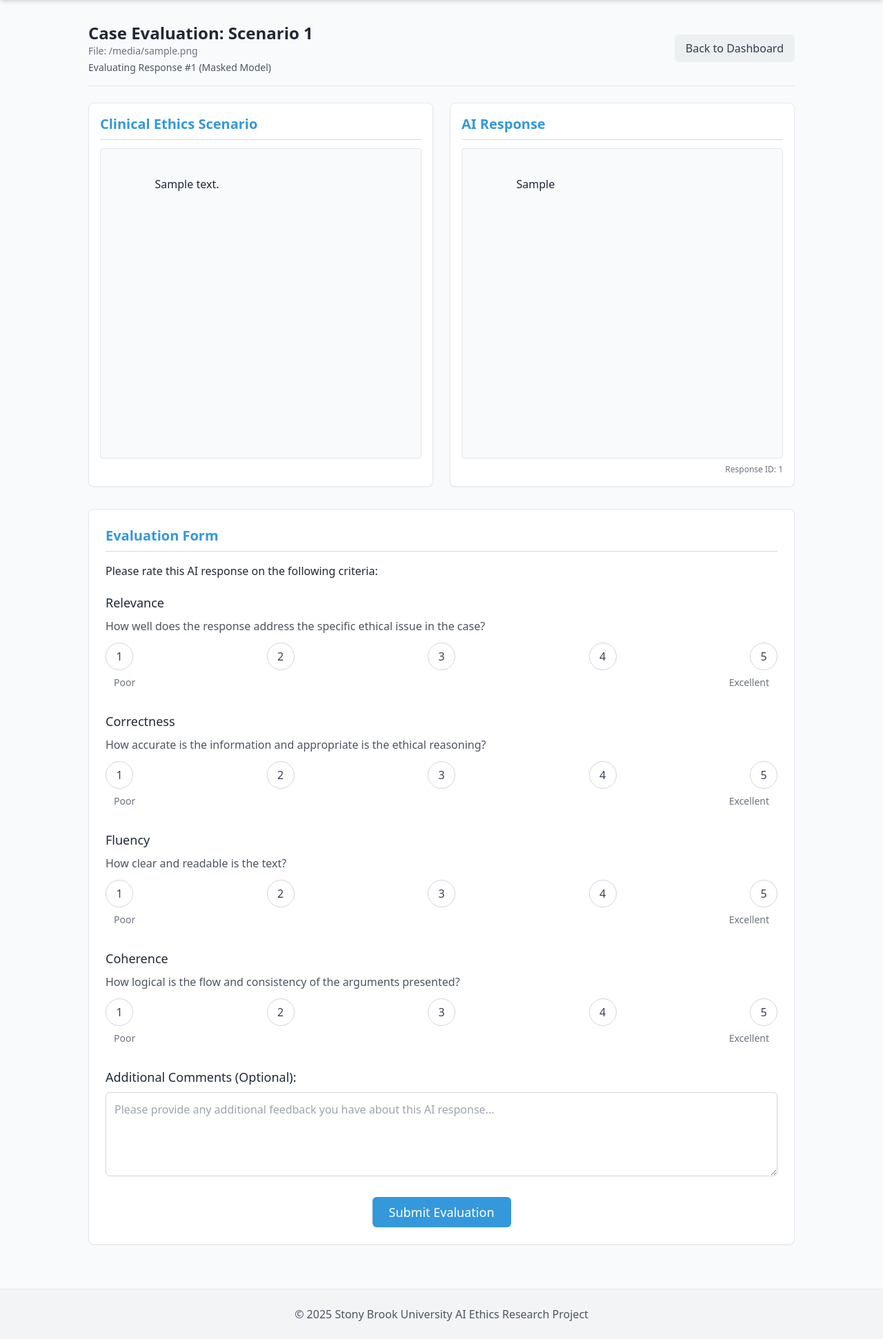
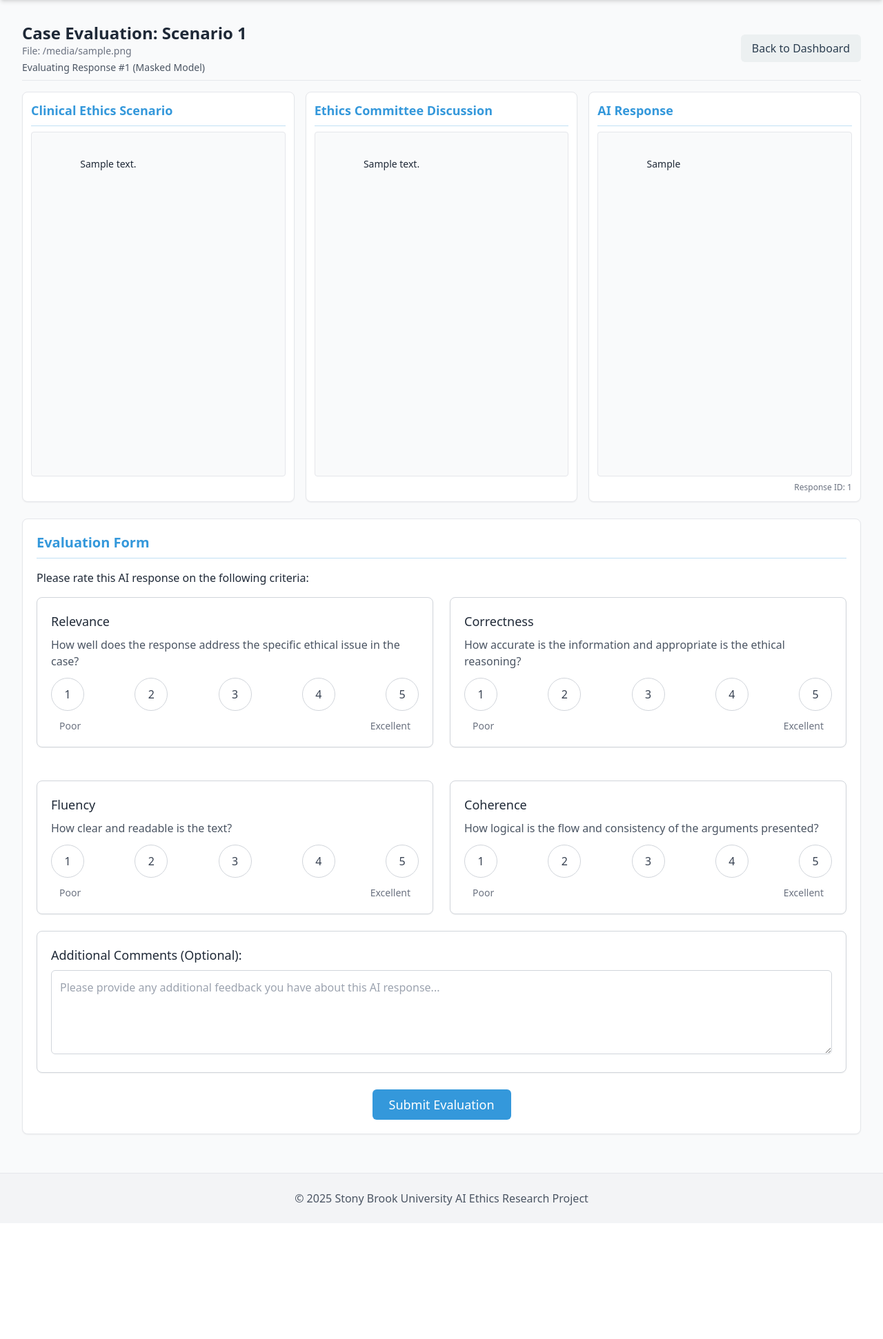
Before and after one commit to hantswilliams/sbu-ai-ethics-research-dsmb-hec-irb, a Flask app: template webapp/templates/evaluate.html in a window 1280 px wide. Shown: the part 96-2038 px from the top of the page at 69% size. After the commit the page ends 1844 px from the top, so only its background shows below. Run offline with Flask 3, Linux system fonts and the light colour scheme; the template is opened without the code that fills it: most values are stand-ins (such as "Sample title", 1, 10 or a date in 2020); some libraries are stand-ins or nearby versions.

Commit message:
ui enhancements

```diff
--- a/webapp/app.py
+++ b/webapp/app.py
@@ -274,6 +274,24 @@ def evaluate(case_id, scenario_filename):
             print(f"Error checking database for scenario: {e}")
             case_content = f"Error: Could not retrieve scenario content. {str(e)}"
 
+    # Try to read the ethics committee discussion file
+    discussion_content = None
+    discussion_filename = scenario_filename.replace('_case.md', '_discussion.md')
+    discussion_path = BASE_PATH / "research" / "scenarios" / discussion_filename
+
+    if discussion_path.exists():
+        try:
+            with open(discussion_path, 'r') as f:
+                discussion_content = f.read()
+            logger = logging.getLogger(__name__)
+            logger.info(f"Successfully read discussion content from file: {discussion_path}")
+        except Exception as e:
+            print(f"Error reading discussion file: {e}")
+            discussion_content = f"Error: Could not read discussion file. {str(e)}"
+    else:
+        discussion_content = "Ethics committee discussion not available for this scenario."
+        logger.warning(f"Discussion file not found at {discussion_path}")
+
     # Get a random response for this case that hasn't been evaluated by this evaluator
     conn = get_db_connection()
     cursor = conn.cursor()
@@ -348,6 +366,7 @@ def evaluate(case_id, scenario_filename):
                           case_id=case_id,
                           scenario_filename=scenario_filename,
                           case_content=case_content,
+                          discussion_content=discussion_content,
                           response=response)
 
 @app.route('/submit_evaluation', methods=['POST'])
--- a/webapp/templates/evaluate.html
+++ b/webapp/templates/evaluate.html
@@ -3,8 +3,8 @@
 {% block title %}Evaluate Response - AI Ethics Research{% endblock %}
 
 {% block content %}
-<div class="max-w-5xl mx-auto">
-    <div class="mb-6 pb-4 border-b flex justify-between items-center">
+<div class="max-w-full mx-auto px-2 lg:px-4">
+    <div class="mb-4 pb-2 border-b flex justify-between items-center">
         <div>
             <h2 class="text-2xl font-semibold">Case Evaluation: Scenario {{ case_id }}</h2>
             <p class="text-gray-500 text-sm">File: {{ scenario_filename }}</p>
@@ -13,17 +13,24 @@
         <a href="{{ url_for('dashboard') }}" class="btn btn-secondary">Back to Dashboard</a>
     </div>
 
-    <div class="grid grid-cols-1 md:grid-cols-2 gap-6 mb-8">
-        <div class="bg-white rounded-lg shadow-sm p-4 border border-gray-200">
-            <h3 class="text-xl font-semibold mb-3 pb-2 border-b border-primary/30 text-primary">Clinical Ethics Scenario</h3>
-            <div class="whitespace-pre-wrap text-gray-800 leading-relaxed h-[450px] overflow-y-auto p-3 bg-gray-50 rounded border border-gray-200">
+    <div class="grid grid-cols-1 md:grid-cols-3 gap-4 mb-6">
+        <div class="bg-white rounded-lg shadow-sm p-3 border border-gray-200">
+            <h3 class="text-lg font-semibold mb-2 pb-2 border-b border-primary/30 text-primary">Clinical Ethics Scenario</h3>
+            <div class="whitespace-pre-wrap text-gray-800 leading-relaxed h-[500px] overflow-y-auto p-3 bg-gray-50 rounded border border-gray-200 text-sm">
                 {{ case_content | safe }}
             </div>
         </div>
 
-        <div class="bg-white rounded-lg shadow-sm p-4 border border-gray-200">
-            <h3 class="text-xl font-semibold mb-3 pb-2 border-b border-primary/30 text-primary">AI Response</h3>
-            <div class="whitespace-pre-wrap text-gray-800 leading-relaxed h-[450px] overflow-y-auto p-3 bg-gray-50 rounded border border-gray-200">
+        <div class="bg-white rounded-lg shadow-sm p-3 border border-gray-200">
+            <h3 class="text-lg font-semibold mb-2 pb-2 border-b border-primary/30 text-primary">Ethics Committee Discussion</h3>
+            <div class="whitespace-pre-wrap text-gray-800 leading-relaxed h-[500px] overflow-y-auto p-3 bg-gray-50 rounded border border-gray-200 text-sm">
+                {{ discussion_content | safe }}
+            </div>
+        </div>
+
+        <div class="bg-white rounded-lg shadow-sm p-3 border border-gray-200">
+            <h3 class="text-lg font-semibold mb-2 pb-2 border-b border-primary/30 text-primary">AI Response</h3>
+            <div class="whitespace-pre-wrap text-gray-800 leading-relaxed h-[500px] overflow-y-auto p-3 bg-gray-50 rounded border border-gray-200 text-sm">
                 {{ response.full_response | safe }}
             </div>
             <div class="mt-2 text-right text-gray-500 text-xs">
@@ -33,9 +40,9 @@
         </div>
     </div>
 
-    <div class="bg-white rounded-lg shadow-sm p-6 border border-gray-200 mb-8">
+    <div class="bg-white rounded-lg shadow-sm p-5 border border-gray-200 mb-6">
         <h3 class="text-xl font-semibold mb-4 pb-2 border-b border-primary/30 text-primary">Evaluation Form</h3>
-        <p class="mb-5">Please rate this AI response on the following criteria:</p>
+        <p class="mb-4">Please rate this AI response on the following criteria:</p>
 
         <form action="{{ url_for('submit_evaluation') }}" method="post">
             <input type="hidden" name="response_id" value="{{ response.id }}">
@@ -43,83 +50,85 @@
             <input type="hidden" name="scenario_filename" value="{{ scenario_filename }}">
             <input type="hidden" name="iteration" value="{{ response.iteration }}">
 
-            <div class="mb-8">
+            <div class="grid grid-cols-1 md:grid-cols-2 gap-6">
+                <div class="mb-6 border border-gray-300 rounded-lg p-5 bg-white shadow-sm">
                     <h4 class="text-lg font-medium mb-2 text-gray-800">Relevance</h4>
                     <p class="mb-3 text-gray-600">How well does the response address the specific ethical issue in the case?</p>
                     <div class="flex justify-between items-center mb-1">
                         {% for i in range(1, 6) %}
                         <div class="flex flex-col items-center">
-                        <label for="relevance_{{ i }}" class="w-10 h-10 flex items-center justify-center border border-gray-300 rounded-full cursor-pointer hover:bg-gray-100 text-gray-700 mb-1">
+                            <label for="relevance_{{ i }}" class="w-12 h-12 flex items-center justify-center border border-gray-300 rounded-full cursor-pointer hover:bg-gray-100 text-gray-700 mb-1 transition-all duration-200">
                                 {{ i }}
                             </label>
                             <input type="radio" id="relevance_{{ i }}" name="relevance_score" value="{{ i }}" required class="sr-only peer">
                         </div>
                         {% endfor %}
                     </div>
-                <div class="flex justify-between text-sm text-gray-500 px-3">
+                    <div class="flex justify-between text-sm text-gray-500 px-3 mt-2">
                         <span>Poor</span>
                         <span>Excellent</span>
                     </div>
                 </div>
 
-            <div class="mb-8">
+                <div class="mb-6 border border-gray-300 rounded-lg p-5 bg-white shadow-sm">
                     <h4 class="text-lg font-medium mb-2 text-gray-800">Correctness</h4>
                     <p class="mb-3 text-gray-600">How accurate is the information and appropriate is the ethical reasoning?</p>
                     <div class="flex justify-between items-center mb-1">
                         {% for i in range(1, 6) %}
                         <div class="flex flex-col items-center">
-                        <label for="correctness_{{ i }}" class="w-10 h-10 flex items-center justify-center border border-gray-300 rounded-full cursor-pointer hover:bg-gray-100 text-gray-700 mb-1">
+                            <label for="correctness_{{ i }}" class="w-12 h-12 flex items-center justify-center border border-gray-300 rounded-full cursor-pointer hover:bg-gray-100 text-gray-700 mb-1 transition-all duration-200">
                                 {{ i }}
                             </label>
                             <input type="radio" id="correctness_{{ i }}" name="correctness_score" value="{{ i }}" required class="sr-only peer">
                         </div>
                         {% endfor %}
                     </div>
-                <div class="flex justify-between text-sm text-gray-500 px-3">
+                    <div class="flex justify-between text-sm text-gray-500 px-3 mt-2">
                         <span>Poor</span>
                         <span>Excellent</span>
                     </div>
                 </div>
 
-            <div class="mb-8">
+                <div class="mb-6 border border-gray-300 rounded-lg p-5 bg-white shadow-sm">
                     <h4 class="text-lg font-medium mb-2 text-gray-800">Fluency</h4>
                     <p class="mb-3 text-gray-600">How clear and readable is the text?</p>
                     <div class="flex justify-between items-center mb-1">
                         {% for i in range(1, 6) %}
                         <div class="flex flex-col items-center">
-                        <label for="fluency_{{ i }}" class="w-10 h-10 flex items-center justify-center border border-gray-300 rounded-full cursor-pointer hover:bg-gray-100 text-gray-700 mb-1">
+                            <label for="fluency_{{ i }}" class="w-12 h-12 flex items-center justify-center border border-gray-300 rounded-full cursor-pointer hover:bg-gray-100 text-gray-700 mb-1 transition-all duration-200">
                                 {{ i }}
                             </label>
                             <input type="radio" id="fluency_{{ i }}" name="fluency_score" value="{{ i }}" required class="sr-only peer">
                         </div>
                         {% endfor %}
                     </div>
-                <div class="flex justify-between text-sm text-gray-500 px-3">
+                    <div class="flex justify-between text-sm text-gray-500 px-3 mt-2">
                         <span>Poor</span>
                         <span>Excellent</span>
                     </div>
                 </div>
 
-            <div class="mb-8">
+                <div class="mb-6 border border-gray-300 rounded-lg p-5 bg-white shadow-sm">
                     <h4 class="text-lg font-medium mb-2 text-gray-800">Coherence</h4>
                     <p class="mb-3 text-gray-600">How logical is the flow and consistency of the arguments presented?</p>
                     <div class="flex justify-between items-center mb-1">
                         {% for i in range(1, 6) %}
                         <div class="flex flex-col items-center">
-                        <label for="coherence_{{ i }}" class="w-10 h-10 flex items-center justify-center border border-gray-300 rounded-full cursor-pointer hover:bg-gray-100 text-gray-700 mb-1">
+                            <label for="coherence_{{ i }}" class="w-12 h-12 flex items-center justify-center border border-gray-300 rounded-full cursor-pointer hover:bg-gray-100 text-gray-700 mb-1 transition-all duration-200">
                                 {{ i }}
                             </label>
                             <input type="radio" id="coherence_{{ i }}" name="coherence_score" value="{{ i }}" required class="sr-only peer">
                         </div>
                         {% endfor %}
                     </div>
-                <div class="flex justify-between text-sm text-gray-500 px-3">
+                    <div class="flex justify-between text-sm text-gray-500 px-3 mt-2">
                         <span>Poor</span>
                         <span>Excellent</span>
                     </div>
                 </div>
+            </div>
 
-            <div class="mb-6">
+            <div class="mb-6 border border-gray-300 rounded-lg p-5 bg-white shadow-sm">
                 <label for="comments" class="block text-lg font-medium mb-2 text-gray-800">Additional Comments (Optional):</label>
                 <textarea id="comments" name="comments" rows="4"
                           class="w-full border border-gray-300 rounded-md p-3 focus:ring-primary focus:border-primary"
@@ -145,14 +154,14 @@
                 const groupLabels = document.querySelectorAll(`label[for^="${name.split('_')[0]}"]`);
 
                 groupLabels.forEach(label => {
-                    label.classList.remove('bg-primary', 'text-white');
+                    label.classList.remove('bg-primary', 'text-white', 'shadow-md', 'border-primary');
                     label.classList.add('border-gray-300', 'text-gray-700');
                 });
 
                 // Add active class to the selected label
                 const label = document.querySelector(`label[for="${this.id}"]`);
                 label.classList.remove('border-gray-300', 'text-gray-700');
-                label.classList.add('bg-primary', 'text-white');
+                label.classList.add('bg-primary', 'text-white', 'shadow-md', 'border-primary');
             });
         });
     });
```
Also changed, not shown: data/results.db, 1 other file. Lines whose indentation alone changed are shown as unchanged.
